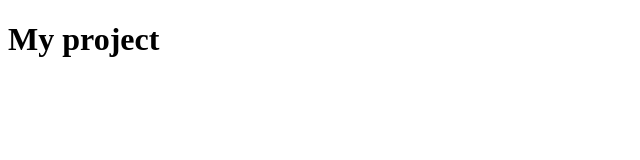
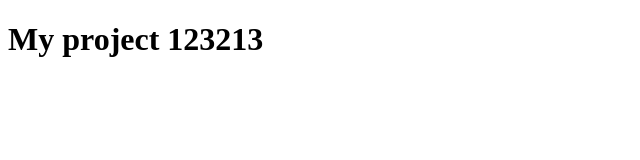
Before and after one commit to MikePavlovskij/my-project, a plain HTML site: page index.html in a window 1280 px wide. Shown: the whole page, without its empty margins (0-640 px from the left). Drawn offline with Linux system fonts and the light colour scheme.

Commit message:
Update index.html

```diff
--- a/index.html
+++ b/index.html
@@ -7,6 +7,6 @@
     <title>Document</title>
 </head>
 <body>
-    <h1>My project</h1>
+    <h1>My project 123213</h1>
 </body>
 </html>
```
